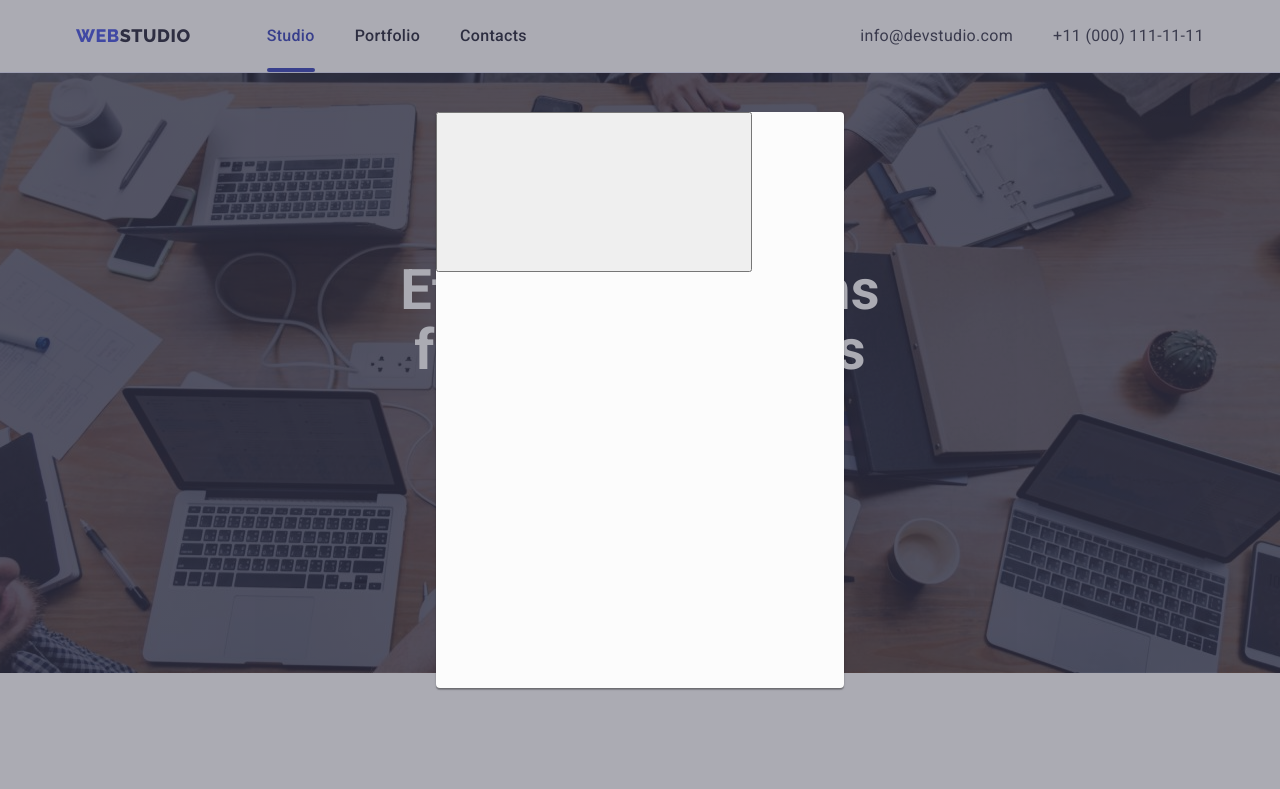
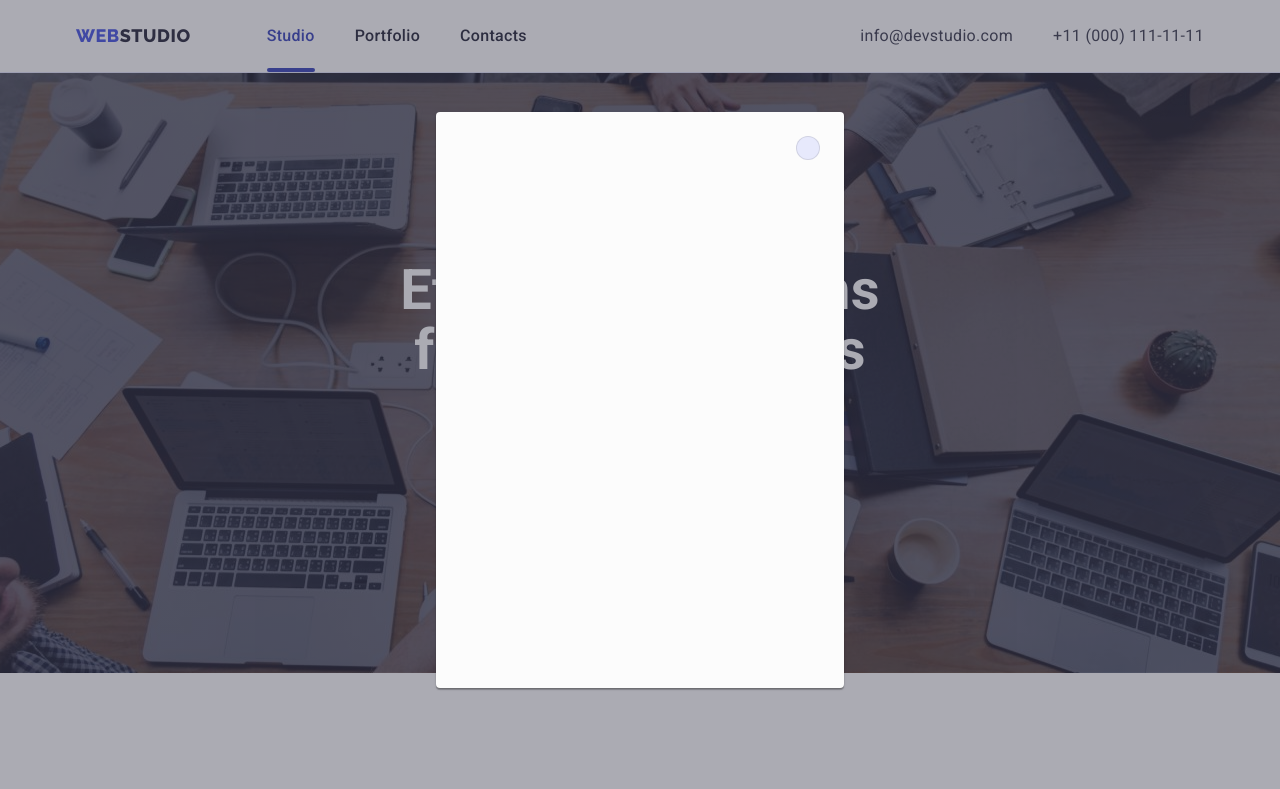
Before and after one commit to SydorovaO/goit-markup-hw-05, a plain HTML site: page index.html in a window 1280 px wide. Shown: the top 789 px of the page. Drawn offline with nearby package versions, Linux system fonts and the light colour scheme.

Commit message:
Update modal window

```diff
--- a/css/styles.css
+++ b/css/styles.css
@@ -8,6 +8,7 @@
     --hover-color: #404BBF;
     --company-logo-color: #8E8F99;
     --modal-background-color:#FCFCFC;
+    --transition-dur-and-func: 250ms cubic-bezier(0.4, 0, 0.2, 1);
 }
 
 body {
@@ -494,6 +495,8 @@ img {
     height: 100%;
     z-index: 100;
     background-color: rgba(46, 47, 66, 0.4);
+
+
 }
 
 .modal {
@@ -510,5 +513,30 @@ img {
 }
 
 .modal-close-btn {
+    position: absolute;
+    top: 24px;
+    right: 24px;
+    display: flex;
+    justify-content: center;
+    align-items: center;
+    padding: 0;
+    width: 24px;
+    height: 24px;
+    background-color: var(--color-cornflower);
+    border: 1px solid rgba(0, 0, 0, 0.1);
+    border-radius: 50%;
 
+    transition: background-color var(--transition-dur-and-func);
 }
+
+.modal-close-btn:hover{
+    background-color: var(--hover-color);
+}
+
+.modal-close-btn-icon{
+    transition: fill var(--transition-dur-and-func);
+}
+
+.modal-close-btn:hover .modal-close-btn-icon{
+    fill: var(--white-color);
+}
--- a/index.html
+++ b/index.html
@@ -499,8 +499,8 @@
     <div class="backdrop">
       <div class="modal">
         <button class="modal-close-btn" type="button">
-          <svg>
-            <use href=""></use>
+          <svg class="modal-close-btn-icon" width="8" height="8">
+            <use href="./images/icons.svg#icon-close"></use>
           </svg>
         </button>
       </div>
```
Also changed, not shown: images/icons.svg.
